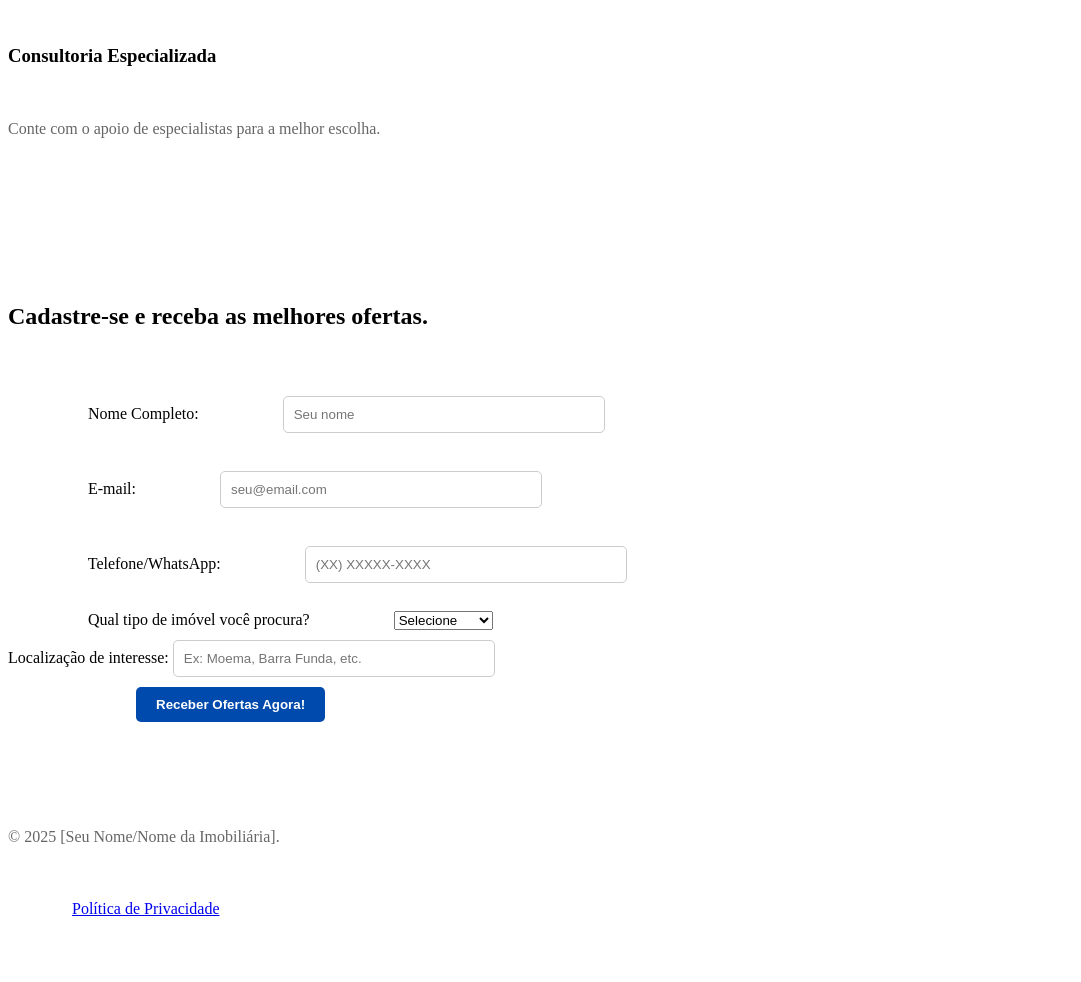
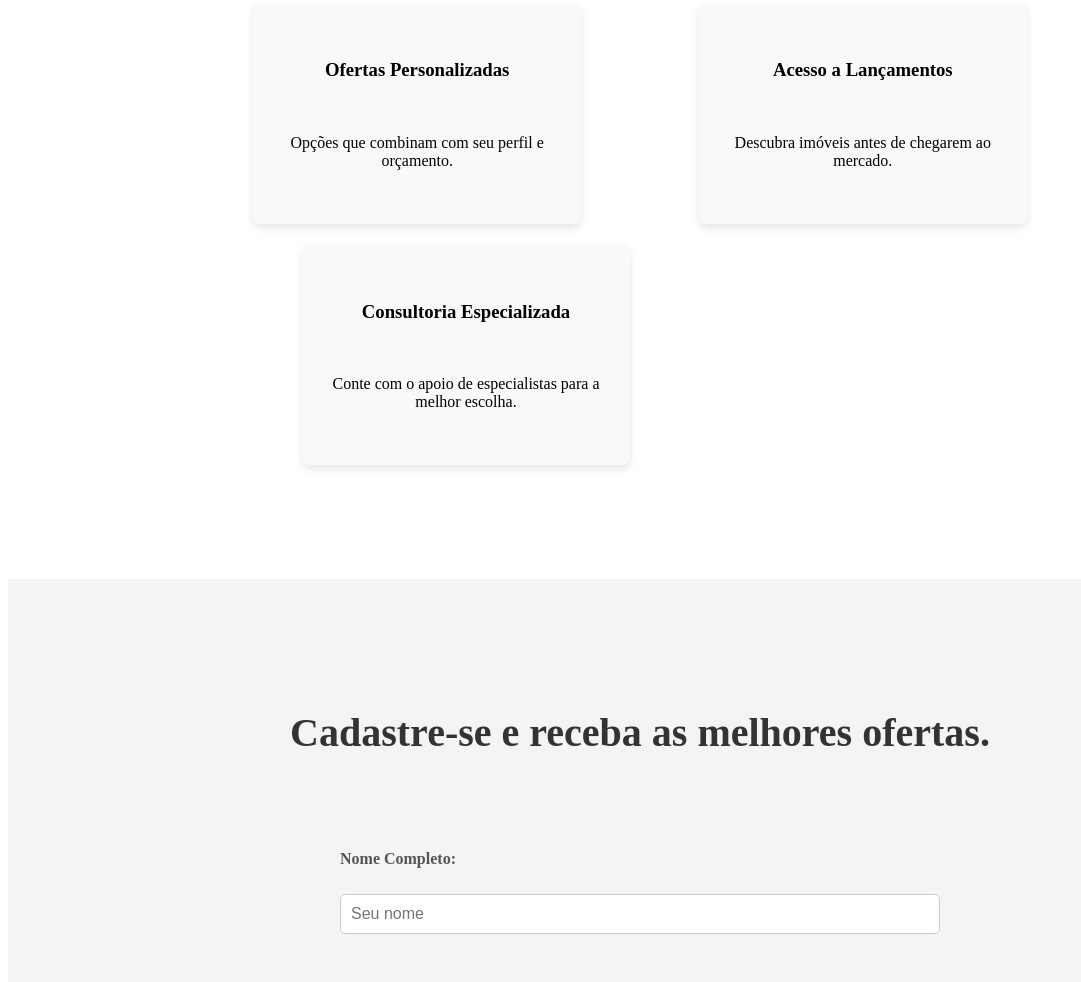
Before and after one commit to Cmaciel1430/SaibaMaisMinhaCasa, a plain HTML site: page index.html in a window 1280 px wide. Shown: the part 758-1740 px from the top of the page, without its empty margins (0-1081 px from the left). Drawn offline with Linux system fonts and the light colour scheme.

Commit message:
Update style.css

```diff
--- a/style.css
+++ b/style.css
@@ -1,7 +1,7 @@
-css
+/* Conteúdo do seu arquivo style.css no GitHub */
 body {
   background-color: #f9f9f9;
-  font-family: Arial, sans-serif;
+  font-family: 'Poppins', sans-serif; /* Usando Poppins aqui, já que está no HTML */
  color: #333;
   text-align: center;
   padding: 30px;
@@ -11,6 +11,8 @@ h1 {
   color: #004aad;
   margin-bottom: 10px;
 }
+
+/* ... todo o restante do seu código CSS ... */
 
 p {
   font-size: 16px;
@@ -40,3 +42,157 @@ button {
 button:hover {
   background-color: #003280;
 }
+
+/* Continuar com o resto do seu CSS para .container, .hero-section, etc. */
+/* Certifique-se de que *todos* os estilos que você quer para a página estejam aqui. */
+
+.container {
+    max-width: 960px;
+    margin: 0 auto;
+    padding: 0 15px;
+}
+
+.hero-section {
+    background-image: url('URL_DA_SUA_IMAGEM_AQUI.jpg');
+    background-size: cover;
+    background-position: center;
+    color: white;
+    padding: 100px 0;
+    text-align: center;
+    position: relative;
+}
+
+.hero-section::before {
+    content: '';
+    position: absolute;
+    top: 0;
+    left: 0;
+    width: 100%;
+    height: 100%;
+    background-color: rgba(0, 0, 0, 0.5);
+    z-index: 1;
+}
+
+.hero-section .container {
+    position: relative;
+    z-index: 2;
+}
+
+.hero-section h1 {
+    font-size: 3em;
+    margin-bottom: 10px;
+    text-shadow: 2px 2px 4px rgba(0, 0, 0, 0.7);
+}
+
+.hero-section p {
+    font-size: 1.2em;
+    margin-bottom: 30px;
+    text-shadow: 2px 2px 4px rgba(0, 0, 0, 0.7);
+}
+
+.btn-cta,
+.btn-submit {
+    display: inline-block;
+    background-color: #007bff;
+    color: white;
+    padding: 12px 25px;
+    border-radius: 5px;
+    text-decoration: none;
+    font-weight: 600;
+    transition: background-color 0.3s ease;
+    border: none;
+    cursor: pointer;
+}
+
+.btn-cta:hover,
+.btn-submit:hover {
+    background-color: #0056b3;
+}
+
+.benefits-section,
+.form-section,
+.footer-section {
+    padding: 60px 0;
+    text-align: center;
+}
+
+.benefits-section h2,
+.form-section h2 {
+    font-size: 2.5em;
+    margin-bottom: 40px;
+    color: #333;
+}
+
+.benefits-grid {
+    display: flex;
+    justify-content: space-around;
+    flex-wrap: wrap;
+    gap: 20px;
+}
+
+.benefit-item {
+    flex-basis: 30%;
+    padding: 20px;
+    background-color: #f8f9fa;
+    border-radius: 8px;
+    box-shadow: 0 4px 8px rgba(0, 0, 0, 0.1);
+}
+
+.form-section {
+    background-color: #f4f4f4;
+}
+
+.capture-form {
+    max-width: 600px;
+    margin: 0 auto;
+    text-align: left;
+}
+
+.form-group {
+    margin-bottom: 20px;
+}
+
+.form-group label {
+    display: block;
+    margin-bottom: 8px;
+    font-weight: 600;
+    color: #555;
+}
+
+.form-group input,
+.form-group select {
+    width: 100%;
+    padding: 10px;
+    border: 1px solid #ccc;
+    border-radius: 5px;
+    box-sizing: border-box;
+    font-size: 1em;
+}
+
+.btn-submit {
+    width: 100%;
+    font-size: 1.2em;
+    padding: 15px;
+}
+
+.footer-section {
+    background-color: #343a40;
+    color: #ccc;
+    padding: 40px 0;
+    text-align: center;
+}
+
+.footer-section p {
+    margin: 5px 0;
+}
+
+.footer-section a {
+    color: #ccc;
+    text-decoration: none;
+    transition: color 0.3s ease;
+}
+
+.footer-section a:hover {
+    color: white;
+    text-decoration: underline;
+}
```
Lines whose indentation alone changed are shown as unchanged.
